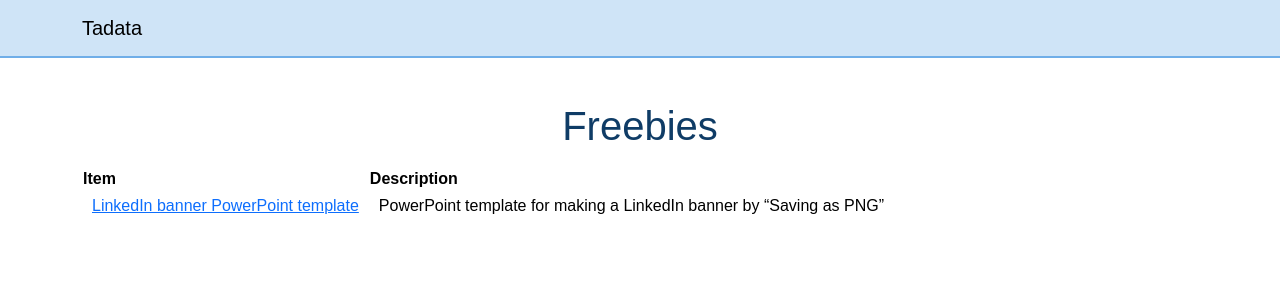
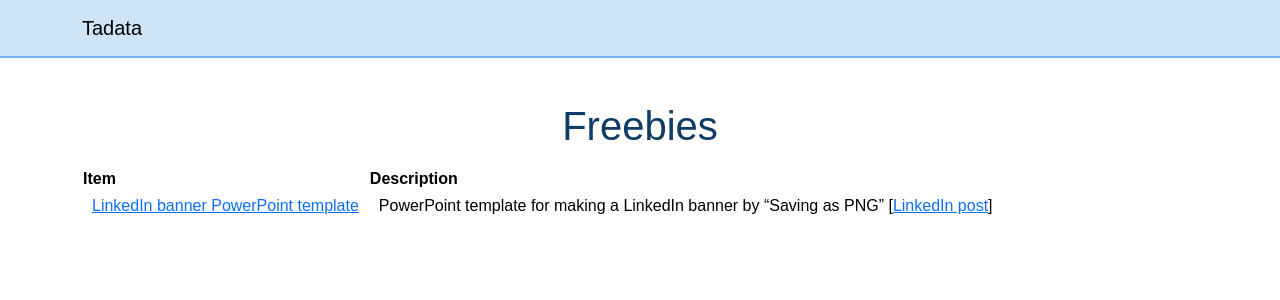
Before and after one commit to tadata123/tadata123.github.io, a Jekyll site: the page built from freebies/index.markdown, in a window 1280 px wide. Shown: the top 300 px of the page. Built offline with Jekyll 4.4.1, drawn with Linux system fonts in a browser that asks for light colours.

Commit message:
Add link to LinkedIn post

```diff
--- a/freebies/index.markdown
+++ b/freebies/index.markdown
@@ -6,4 +6,4 @@ permalink: /freebies/
 
 | Item | Description |
 | ---- | ----------- |
-| [LinkedIn banner PowerPoint template](/freebies/linkedin-banner.pptx) | PowerPoint template for making a LinkedIn banner by "Saving as PNG" |
+| [LinkedIn banner PowerPoint template](/freebies/linkedin-banner.pptx) | PowerPoint template for making a LinkedIn banner by "Saving as PNG" \[[LinkedIn post](https://www.linkedin.com/posts/erikjandevries_%F0%9D%97%9B%F0%9D%97%BC%F0%9D%98%84-%F0%9D%98%81%F0%9D%97%BC-%F0%9D%97%B0%F0%9D%97%BF%F0%9D%97%B2%F0%9D%97%AE%F0%9D%98%81%F0%9D%97%B2-%F0%9D%97%AE-%F0%9D%97%9F%F0%9D%97%B6%F0%9D%97%BB%F0%9D%97%B8%F0%9D%97%B2%F0%9D%97%B1%F0%9D%97%9C%F0%9D%97%BB-activity-7327707221264420866-4Z77)\] |
```
